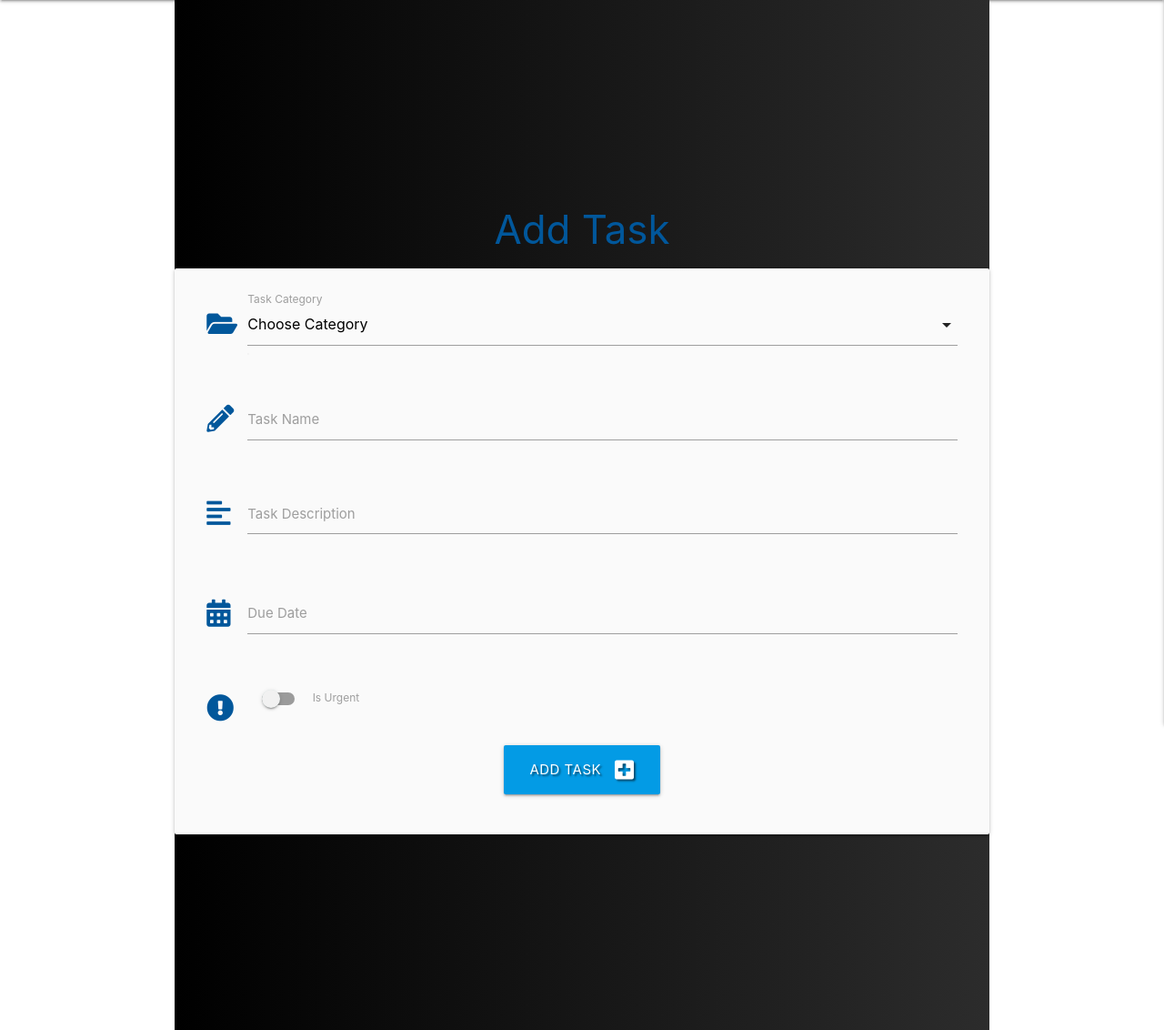
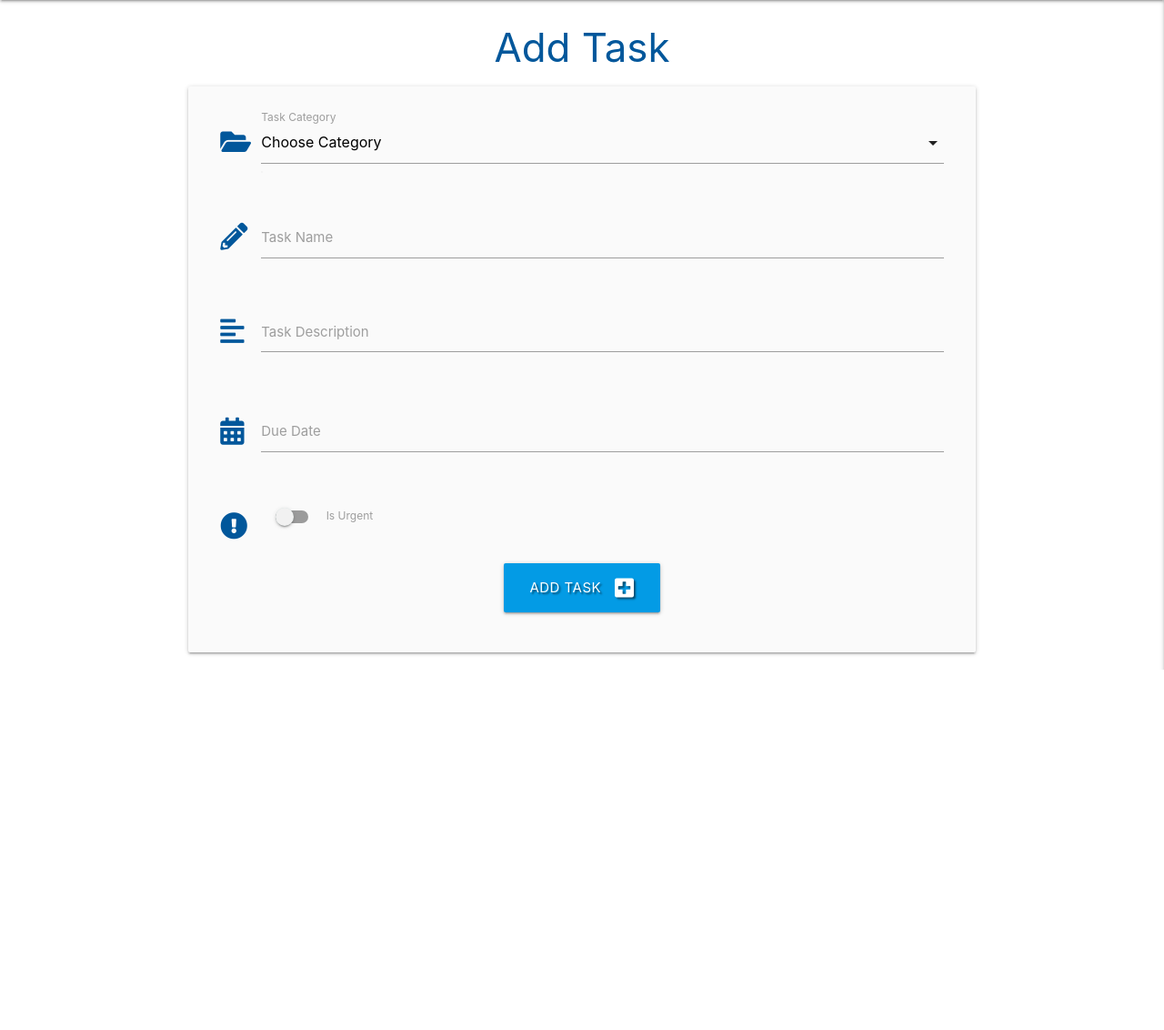
Before and after one commit to AngelArgirov/My-third-project-msp3, a Flask app: page /add_task in a window 1280 px wide. Shown: the part 64-1196 px from the top of the page at 91% size. After the commit the page ends 800 px from the top, so only its background shows below. Run offline with Flask 2, Linux system fonts and the light colour scheme; data that the repository does not hold is empty; some libraries are stand-ins or nearby versions.

Commit message:
Update style.css

```diff
--- a/static/css/style.css
+++ b/static/css/style.css
@@ -1,9 +1,3 @@
-.container {
-  background: #000000;
-  background: -webkit-linear-gradient(to left, #2c2c2c, #000000);
-  background: linear-gradient(to left, #2c2c2c, #000000);
-  padding: 200px 0;
-}
 
 .text-shadow {
     text-shadow: 2px 2px 2px rgba(0, 0, 0, 0.5);
```
